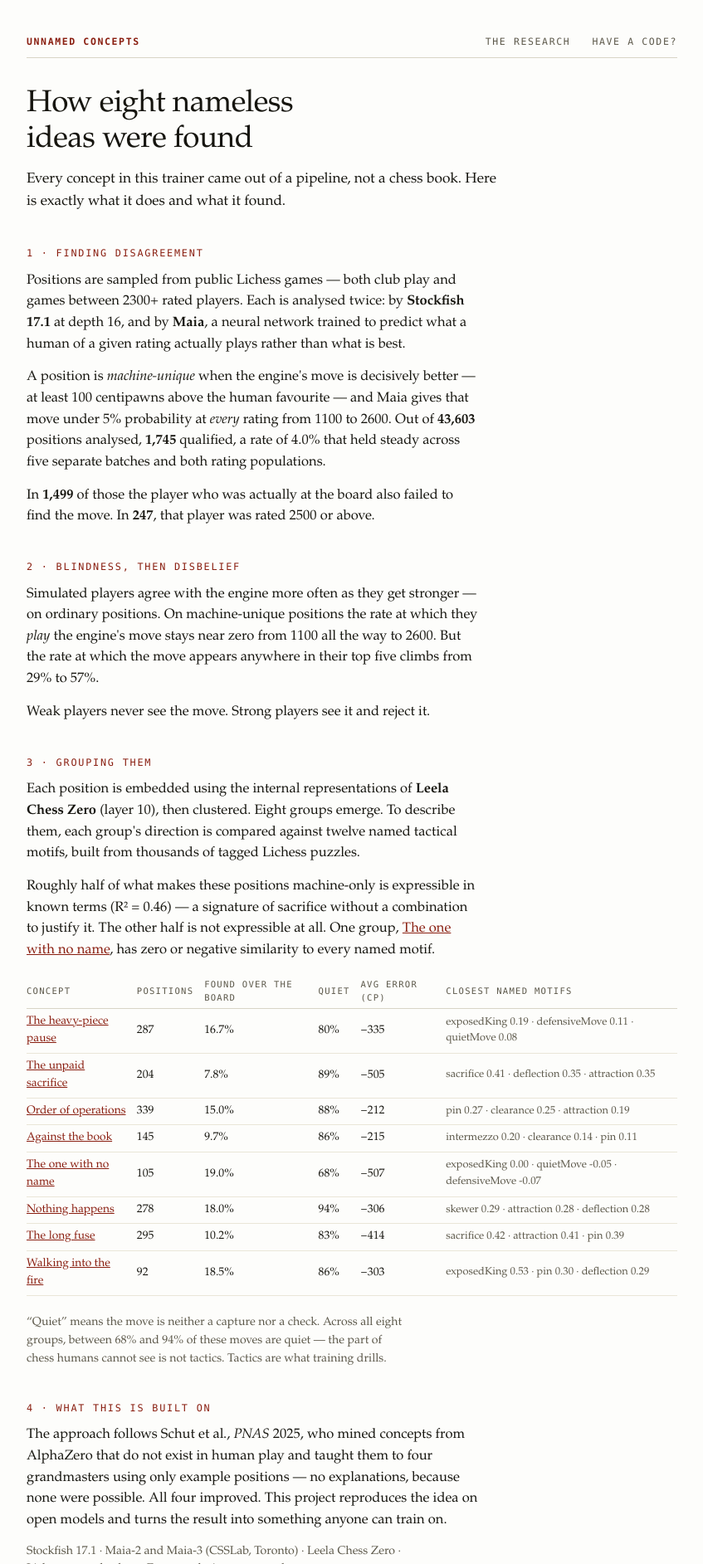
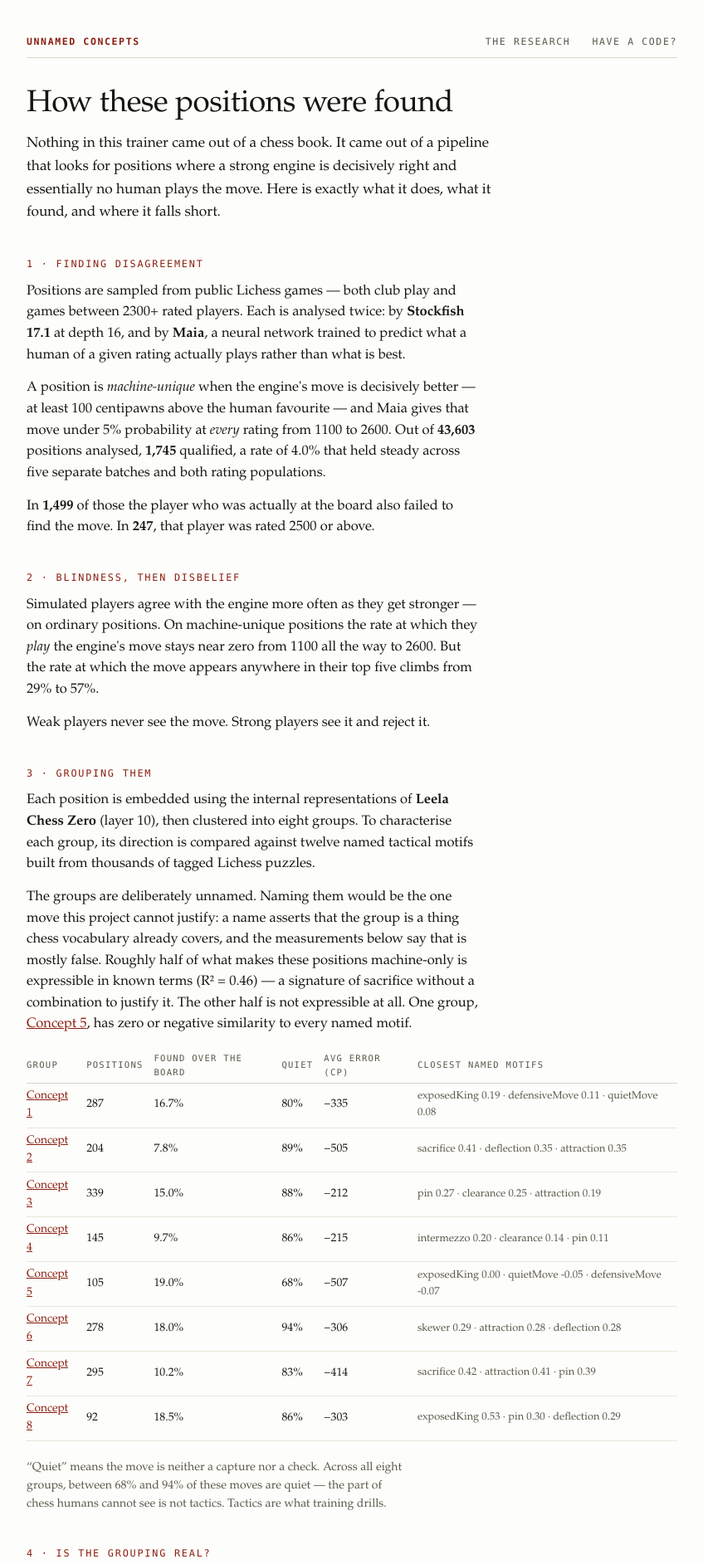
Before and after one commit to sg712/machine-unique-chess, a Flask app: page /research in a window 1280 px wide. Shown: the top 1885 px of the page at 83% size, without its empty margins (216-1063 px from the left). Run offline with Flask 3, Linux system fonts and the light colour scheme; data that the repository does not hold is empty.

Commit message:
Unname the groups at the source, not post-hoc; put the validation on the research page
17_build_concepts.py now derives each group's label and gloss from its measured
signature, so re-running the pipeline can no longer reintroduce invented names.
concepts.json regenerated to match (fixes an ungrammatical gloss on group 5).

The research page and README carried the old names and the 'eight discovered
concepts' claim that exp 18/19 contradicts. Both rewritten: the concept table is
now generated from concepts.json so it cannot drift again, and the validation
results are rendered live from results/18_validation.json and 19_embedding_value.json.

```diff
--- a/webapp/app.py
+++ b/webapp/app.py
@@ -28,6 +28,10 @@ app.secret_key = os.environ.get("SECRET_KEY", "unnamed-concepts-local-dev")
 
 CONCEPTS = json.load(open(ROOT / "webapp" / "concepts.json"))
 BY_ID = {c["id"]: c for c in CONCEPTS}
+VALIDATION = {
+    "cluster": json.load(open(ROOT / "results" / "18_validation.json")),
+    "embed": json.load(open(ROOT / "results" / "19_embedding_value.json")),
+}
 
 
 # ── storage ───────────────────────────────────────────────────────────────────
@@ -231,7 +235,8 @@ def profile():
 
 @app.route("/research")
 def research():
-    return render_template("research.html", concepts=CONCEPTS, totals=totals())
+    return render_template("research.html", concepts=CONCEPTS, totals=totals(),
+                           v=VALIDATION["cluster"], e=VALIDATION["embed"])
 
 
 @app.route("/claim", methods=["GET", "POST"])
--- a/webapp/static/style.css
+++ b/webapp/static/style.css
@@ -191,3 +191,5 @@ h1.tight { margin-bottom:.3rem; }
 .bignum span { font-size:1.6rem; color:var(--muted); }
 table.research { max-width:none; font-size:.86rem; }
 table.research .mo { color:var(--muted); font-size:.8rem; }
+table.research tr.hl td { background:#8a1f110d; }
+table.research tr.hl td:first-child { box-shadow:inset 2px 0 0 var(--accent); }
--- a/webapp/templates/research.html
+++ b/webapp/templates/research.html
@@ -1,9 +1,10 @@
 {% extends "base.html" %}
 {% block title %}The research — Unnamed Concepts{% endblock %}
 {% block body %}
-<h1>How eight nameless ideas were found</h1>
-<p class="lede">Every concept in this trainer came out of a pipeline, not a chess book.
-Here is exactly what it does and what it found.</p>
+<h1>How these positions were found</h1>
+<p class="lede">Nothing in this trainer came out of a chess book. It came out of a pipeline
+that looks for positions where a strong engine is decisively right and essentially no human
+plays the move. Here is exactly what it does, what it found, and where it falls short.</p>
 
 <h2>1 &middot; Finding disagreement</h2>
 <p>Positions are sampled from public Lichess games &mdash; both club play and games between
@@ -27,72 +28,107 @@ in their top five climbs from 29% to 57%.</p>
 
 <h2>3 &middot; Grouping them</h2>
 <p>Each position is embedded using the internal representations of <b>Leela Chess Zero</b>
-(layer 10), then clustered. Eight groups emerge. To describe them, each group's direction is
-compared against twelve named tactical motifs, built from thousands of tagged Lichess puzzles.</p>
-<p>Roughly half of what makes these positions machine-only is expressible in known terms
-(R&sup2; = 0.46) &mdash; a signature of sacrifice without a combination to justify it. The other
-half is not expressible at all. One group, <a href="/concept/4">The one with no name</a>, has
-zero or negative similarity to every named motif.</p>
+(layer 10), then clustered into eight groups. To characterise each group, its direction is
+compared against twelve named tactical motifs built from thousands of tagged Lichess puzzles.</p>
+<p>The groups are deliberately unnamed. Naming them would be the one move this project cannot
+justify: a name asserts that the group is a thing chess vocabulary already covers, and the
+measurements below say that is mostly false. Roughly half of what makes these positions
+machine-only is expressible in known terms (R&sup2; = 0.46) &mdash; a signature of sacrifice
+without a combination to justify it. The other half is not expressible at all. One group,
+<a href="/concept/4">Concept 5</a>, has zero or negative similarity to every named motif.</p>
 
 <table class="research">
-<thead><tr><th>Concept</th><th>Positions</th><th>Found over the board</th><th>Quiet</th>
+<thead><tr><th>Group</th><th>Positions</th><th>Found over the board</th><th>Quiet</th>
 <th>Avg error (cp)</th><th>Closest named motifs</th></tr></thead>
 <tbody>
-<tr><td><a href="/concept/0">The heavy-piece pause</a></td>
-  <td>287</td>
-  <td>16.7%</td>
-  <td>80%</td>
-  <td>&minus;335</td>
-  <td class="mo">exposedKing 0.19 · defensiveMove 0.11 · quietMove 0.08</td></tr>
-<tr><td><a href="/concept/1">The unpaid sacrifice</a></td>
-  <td>204</td>
-  <td>7.8%</td>
-  <td>89%</td>
-  <td>&minus;505</td>
-  <td class="mo">sacrifice 0.41 · deflection 0.35 · attraction 0.35</td></tr>
-<tr><td><a href="/concept/2">Order of operations</a></td>
-  <td>339</td>
-  <td>15.0%</td>
-  <td>88%</td>
-  <td>&minus;212</td>
-  <td class="mo">pin 0.27 · clearance 0.25 · attraction 0.19</td></tr>
-<tr><td><a href="/concept/3">Against the book</a></td>
-  <td>145</td>
-  <td>9.7%</td>
-  <td>86%</td>
-  <td>&minus;215</td>
-  <td class="mo">intermezzo 0.20 · clearance 0.14 · pin 0.11</td></tr>
-<tr><td><a href="/concept/4">The one with no name</a></td>
-  <td>105</td>
-  <td>19.0%</td>
-  <td>68%</td>
-  <td>&minus;507</td>
-  <td class="mo">exposedKing 0.00 · quietMove -0.05 · defensiveMove -0.07</td></tr>
-<tr><td><a href="/concept/5">Nothing happens</a></td>
-  <td>278</td>
-  <td>18.0%</td>
-  <td>94%</td>
-  <td>&minus;306</td>
-  <td class="mo">skewer 0.29 · attraction 0.28 · deflection 0.28</td></tr>
-<tr><td><a href="/concept/6">The long fuse</a></td>
-  <td>295</td>
-  <td>10.2%</td>
-  <td>83%</td>
-  <td>&minus;414</td>
-  <td class="mo">sacrifice 0.42 · attraction 0.41 · pin 0.39</td></tr>
-<tr><td><a href="/concept/7">Walking into the fire</a></td>
-  <td>92</td>
-  <td>18.5%</td>
-  <td>86%</td>
-  <td>&minus;303</td>
-  <td class="mo">exposedKing 0.53 · pin 0.30 · deflection 0.29</td></tr>
+{% for c in concepts %}
+<tr><td><a href="{{ url_for('concept', cid=c.id) }}">{{ c.label }}</a></td>
+  <td>{{ c.signature.positions }}</td>
+  <td>{{ (c.signature.found_by_real_players * 100)|round(1) }}%</td>
+  <td>{{ (c.signature.quiet_share * 100)|round(0)|int }}%</td>
+  <td>&minus;{{ c.signature.avg_cost_cp }}</td>
+  <td class="mo">{% for m, val in c.signature.top_motifs %}{{ m }} {{ '%.2f'|format(val) }}{% if not loop.last %} &middot; {% endif %}{% endfor %}</td></tr>
+{% endfor %}
 </tbody></table>
 
 <p class="small">&ldquo;Quiet&rdquo; means the move is neither a capture nor a check. Across all
 eight groups, between 68% and 94% of these moves are quiet &mdash; the part of chess humans
 cannot see is not tactics. Tactics are what training drills.</p>
 
-<h2>4 &middot; What this is built on</h2>
+<h2>4 &middot; Is the grouping real?</h2>
+<p>Clustering always returns clusters. The only honest thing to do is test whether these ones
+survive contact with a null hypothesis. Three tests, all of which the grouping could have
+failed, and one of which it did.</p>
+
+<p><b>The structure exists.</b> Compared against a control built by shuffling each embedding
+dimension independently &mdash; which destroys the structure while preserving the scale and
+spectrum of the data &mdash; the real embeddings separate roughly nine times better. But the
+absolute separation is small. These are soft regions in a continuous space, not sharp
+categories.</p>
+
+<table class="research">
+<thead><tr><th>Groups (k)</th><th>Silhouette, real</th><th>Silhouette, shuffled null</th>
+<th>Margin</th></tr></thead>
+<tbody>
+{% for k in ['2','3','4','6','8','9','12','16'] %}
+<tr{% if k == '8' %} class="hl"{% endif %}>
+  <td>{{ k }}</td>
+  <td>{{ '%.4f'|format(v.silhouette_real[k]) }}</td>
+  <td>{{ '%.4f'|format(v.silhouette_null[k]) }}</td>
+  <td>{{ '%+.4f'|format(v.silhouette_real[k] - v.silhouette_null[k]) }}</td></tr>
+{% endfor %}
+</tbody></table>
+
+<p><b>Eight is not derivable from the data.</b> The margin over the null is essentially flat
+from k=3 to k=12 &mdash; there is no elbow, no natural number of groups. Resampling 80% of the
+positions twenty-five times, k=6 reproduces itself most reliably (adjusted Rand
+{{ '%.2f'|format(v.stability['6'].mean_ari) }}), better than k=8
+({{ '%.2f'|format(v.stability['8'].mean_ari) }}) and far better than k=4
+({{ '%.2f'|format(v.stability['4'].mean_ari) }}). Eight groups is a teaching decision, not a
+discovery.</p>
+
+<p><b>It does predict something outside itself.</b> At k=8, the groups differ in how often real
+players found the move by more than random groupings of the same sizes would
+(p&nbsp;=&nbsp;{{ '%.3f'|format(v.external_validity['8'].p_value) }}). At k=9 the same test
+fails (p&nbsp;=&nbsp;{{ '%.3f'|format(v.external_validity['9'].p_value) }}). So the partition
+carries real information about human difficulty &mdash; but it is the one arrangement that
+happened to clear the bar, which is a weaker claim than it first sounds.</p>
+
+<h2>5 &middot; What clustering throws away</h2>
+<p>The last test is the one that changed how this project describes itself. Given a position,
+how well can you predict whether the player at the board actually found the move? Five-fold
+cross-validation, {{ (e.found_rate * 100)|round(1) }}% base rate, scored by area under the
+ROC curve &mdash; 0.5 is a coin flip.</p>
+
+<table class="research">
+<thead><tr><th>What the model sees</th><th>AUC</th></tr></thead>
+<tbody>
+<tr><td>Nothing (random)</td><td>{{ '%.3f'|format(e.random_auc) }}</td></tr>
+<tr><td>Surface chess features &mdash; piece, phase, quiet, capture, check, cost</td>
+    <td>{{ '%.3f'|format(e.surface_auc) }}</td></tr>
+<tr><td>Which group the position falls in, alone</td>
+    <td>{{ '%.3f'|format(e.by_k['4'].cluster_auc) }}</td></tr>
+<tr><td>Surface features + group</td><td>{{ '%.3f'|format(e.by_k['4'].combined_auc) }}</td></tr>
+<tr><td>Leela's embedding, 40 principal components</td>
+    <td>{{ '%.3f'|format(e.raw_embedding_auc) }}</td></tr>
+<tr class="hl"><td><b>Surface features + embedding</b></td>
+    <td><b>{{ '%.3f'|format(e.surface_plus_raw_auc) }}</b></td></tr>
+</tbody></table>
+
+<p>The engine's internal representation knows something real about human difficulty that piece,
+phase and quietness do not: adding it lifts prediction by
+{{ '%+.3f'|format(e.surface_plus_raw_auc - e.surface_auc) }}. But collapsing that same
+representation into group labels recovers only
+{{ '%+.3f'|format(e.by_k['4'].gain_over_surface) }} &mdash; roughly a sixth of it. The
+information lives in the continuous geometry, not in which bucket a position lands in.</p>
+
+<p class="note">So the accurate description of this project is not &ldquo;eight machine concepts
+were discovered.&rdquo; It is: there is a continuous space of positions where engines and humans
+part company, that space has measurable structure, and eight regions of it are a convenient way
+to teach from &mdash; nothing more. The groups earn their place as a curriculum. They do not
+earn the status of natural kinds, and they certainly do not earn names.</p>
+
+<h2>6 &middot; What this is built on</h2>
 <p>The approach follows Schut et&nbsp;al., <i>PNAS</i> 2025, who mined concepts from AlphaZero
 that do not exist in human play and taught them to four grandmasters using only example
 positions &mdash; no explanations, because none were possible. All four improved. This project
```
Also changed, not shown: experiments/17_build_concepts.py (+29 -40 lines), README.md, webapp/concepts.json.
